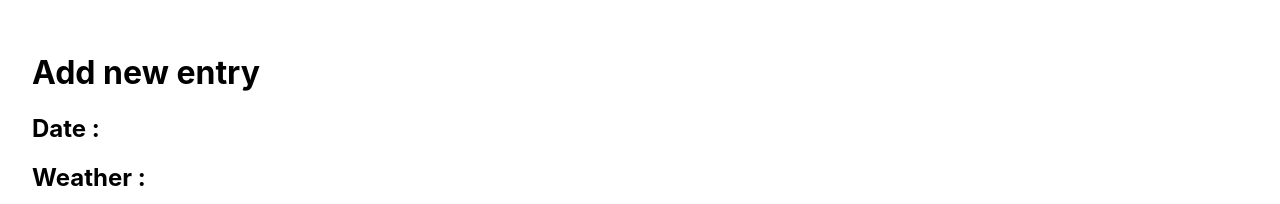
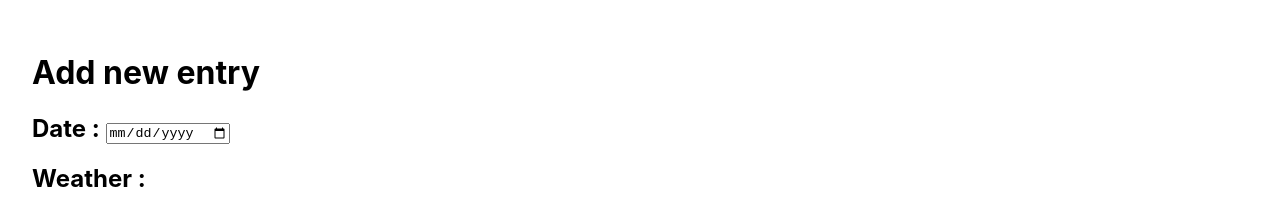
Before and after one commit to code0monkey1/flight-entries-react-typescript, a React (Create React App) app: page / in a window 1280 px wide. Shown: the top 204 px of the page. Built offline with nearby package versions, Linux system fonts and the light colour scheme; no server answers.

Commit message:
10 May 2023, 21:16

```diff
--- a/src/App.tsx
+++ b/src/App.tsx
@@ -4,7 +4,7 @@ import { getAllEntries } from "./services/notesService";
 import { NewDiaryEntry, NonSensitiveDiaryEntry } from "./types";
 function App() {
 
-  const [entry,setEntry] = useState<NewDiaryEntry>()
+  const [entry,setEntry] = useState<Partial<NewDiaryEntry>>()
   const [diaryEntries,setDiaryEntries] = useState<NonSensitiveDiaryEntry[]>()
 
   console.log("entry",entry)
@@ -42,13 +42,26 @@ function App() {
 
   },[])
 
+  const onSubmit = (e:React.SyntheticEvent)=>{
+
+    e.preventDefault();
+
+
+
+  }
+
   return (
     <div style={{padding:"2rem"}}>
 
       <form>
 
           <h1>Add new entry</h1>
-          <h2>Date : </h2>
+          <h2>Date : <input type="date" onChange={({target})=>{
+            setEntry({
+              ...entry,
+              date:target.value
+            })
+          }}/></h2>
           <h2>Weather : </h2>
           <h2>Visibility : </h2>
           <h2>Comment : </h2>
```
